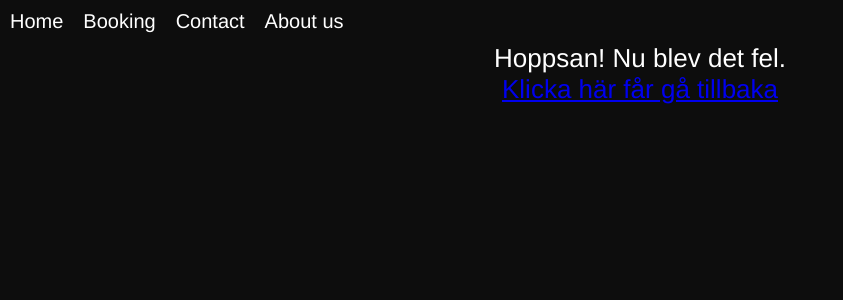
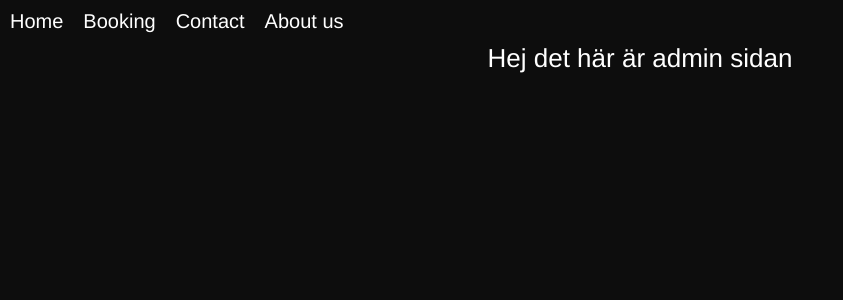
Before and after one commit to Alexandrhall/restaurant-app, a React (Create React App) app in the folder client/: page /admin in a window 1280 px wide. Shown: the top 300 px of the page, without its empty margins (0-843 px from the left). Built offline with nearby package versions, Linux system fonts and the light colour scheme.

Commit message:
Added admin route

```diff
--- a/client/src/App.tsx
+++ b/client/src/App.tsx
@@ -7,6 +7,7 @@ import { Layout } from "./components/Layout";
 import { Home } from "./components/pages/Home";
 import { Contact } from "./components/pages/Contact";
 import { About } from "./components/pages/About";
+import { Admin } from "./components/pages/Admin";
 
 function App() {
   return (
@@ -18,6 +19,7 @@ function App() {
           <Route path="/contact" element={<Contact />}></Route>
           <Route path="/about" element={<About />}></Route>
           <Route path="*" element={<NotFound />}></Route>
+          <Route path="/admin" element={<Admin />}></Route>
         </Route>
       </Routes>
     </BrowserRouter>
--- a/client/src/components/pages/Admin.tsx
+++ b/client/src/components/pages/Admin.tsx
@@ -1,5 +1,5 @@
 import React from "react";
 
 export const Admin = () => {
-  return <></>;
+  return <>Hej det här är admin sidan</>;
 };
```
